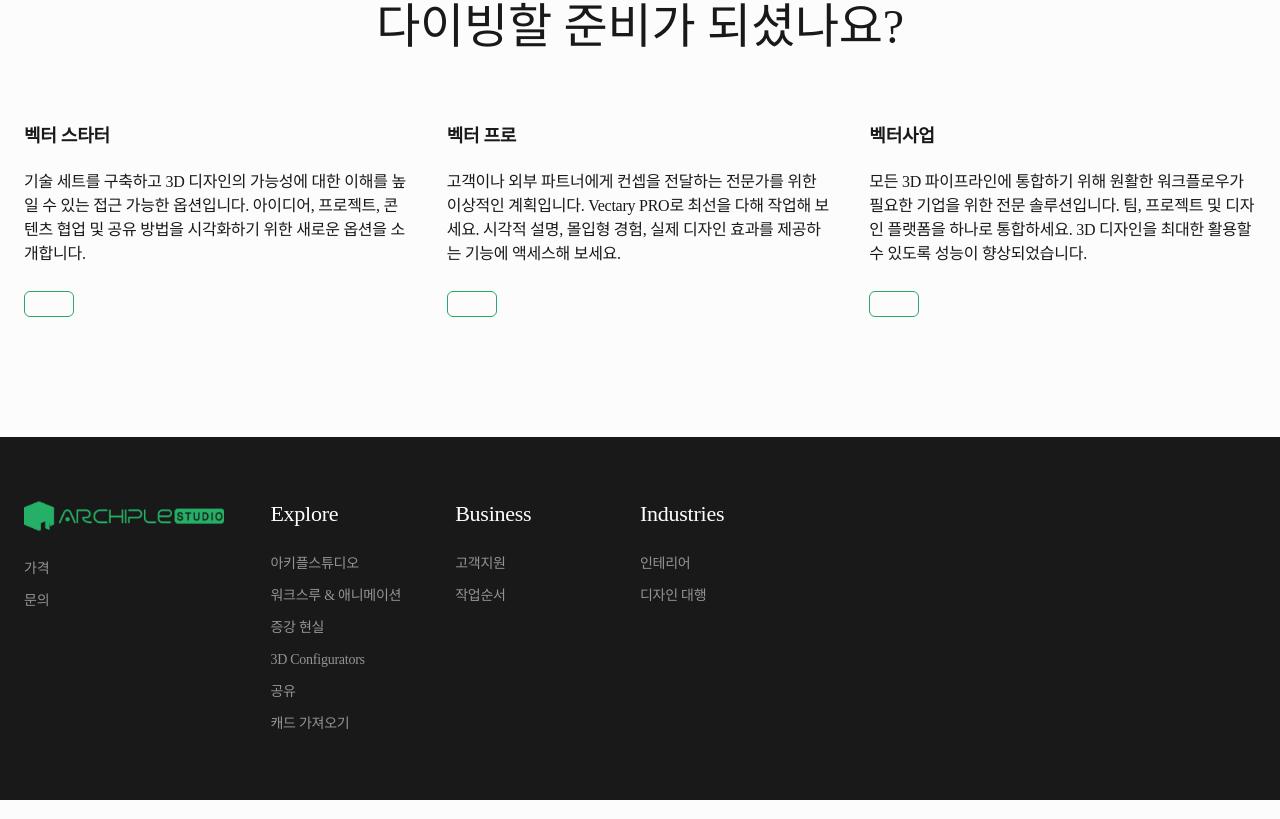
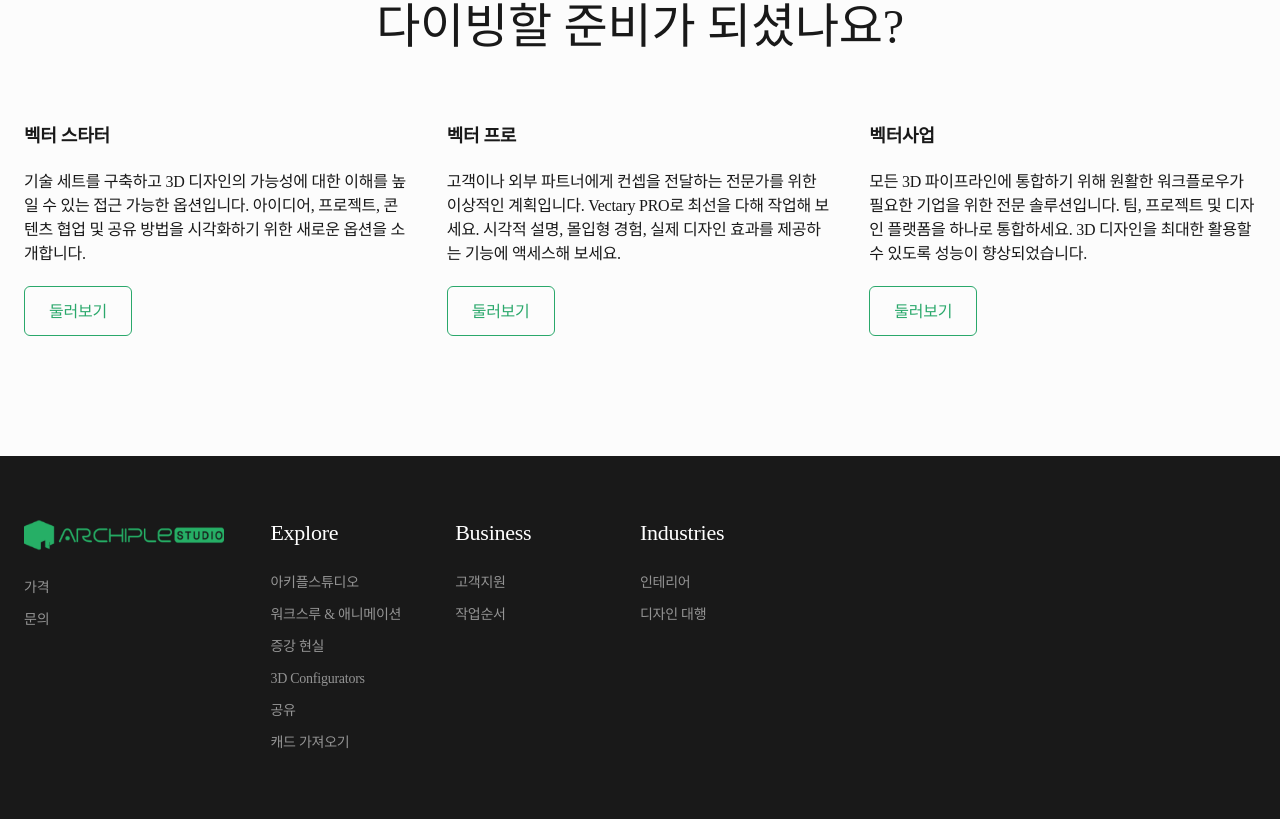
Before and after one commit to sbbc212/Achiple_WEB_Front, a Next.js app: page / in a window 1280 px wide. Shown: the part 8818-9637 px from the top of the page. Built offline with nearby package versions, Linux system fonts and the light colour scheme; a web font is replaced by a local one.

Commit message:
Fix: 충돌해결

```diff
--- a/src/components/Cardlayout/TextCard.tsx
+++ b/src/components/Cardlayout/TextCard.tsx
@@ -8,7 +8,7 @@ function TextCard({ lastsection }: { lastsection: textCardType }) {
       <li className="card-list-item">
         <span className=" block font-bold text-[18px] mb-[20px]">{lastsection?.title}</span>
         <p className="my-[20px]">{lastsection?.content}</p>
-        <Linebtn text="" />
+        <Linebtn text="둘러보기" />
       </li>
     </>
   );
```
